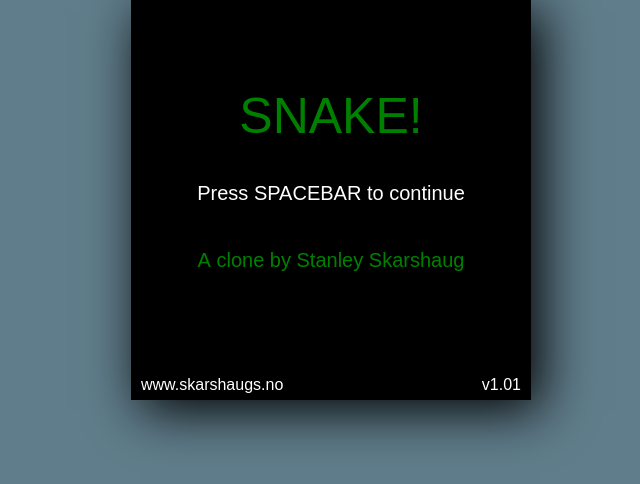
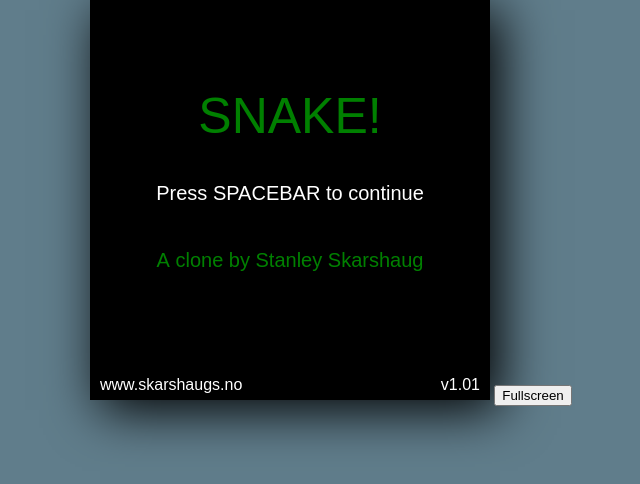
Before and after one commit to mEsUsah/snake, a website: page web/index.html in a window 1280 px wide. Shown: the whole page, without its empty margins (309-949 px from the left). Drawn offline with Linux system fonts and the light colour scheme.

Commit message:
add fullscreen button

```diff
--- a/web/index.html
+++ b/web/index.html
@@ -9,6 +9,7 @@
 </head>
 <body>
     <canvas id="gameScreen" height="400" width="400"></canvas>
+    <button id="fullscreenGame">Fullscreen</button>
     <script src="resources/js/index.min.js?v=1.01"></script>
 </body>
 </html>
```
